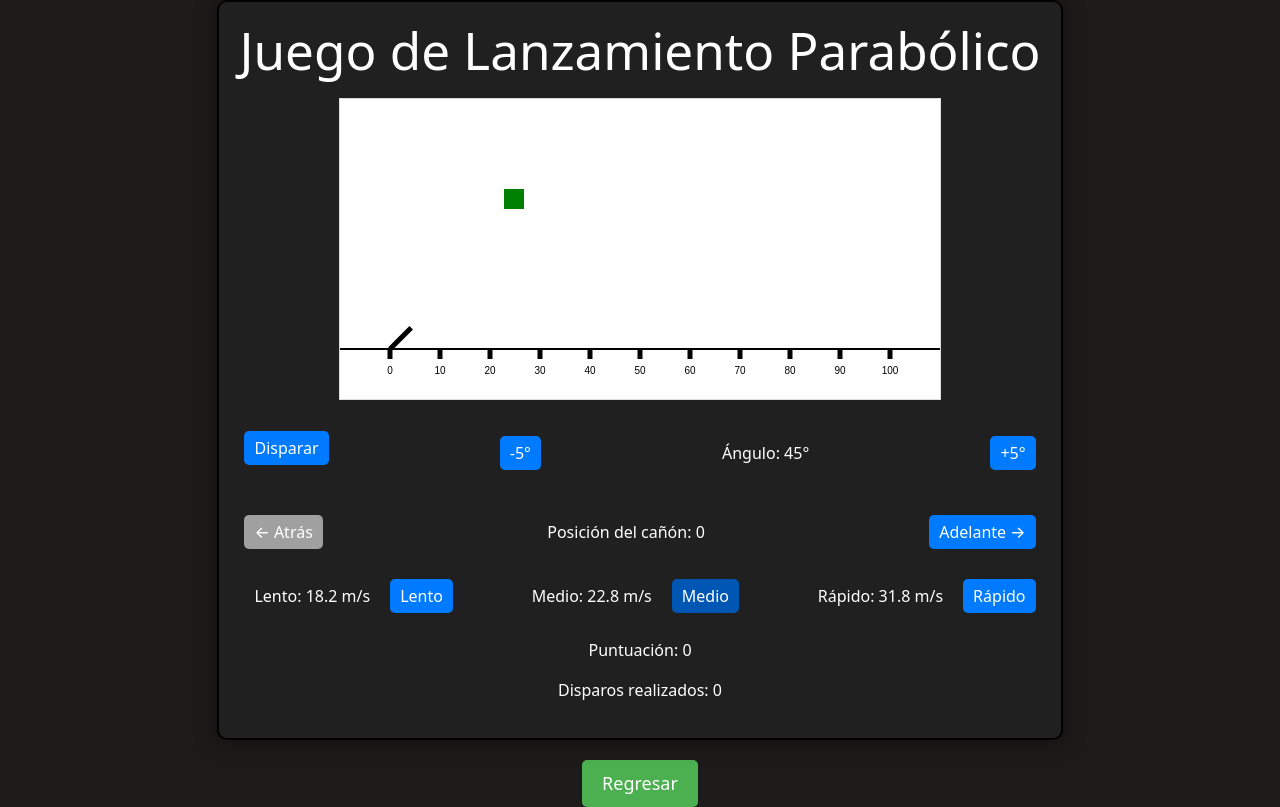
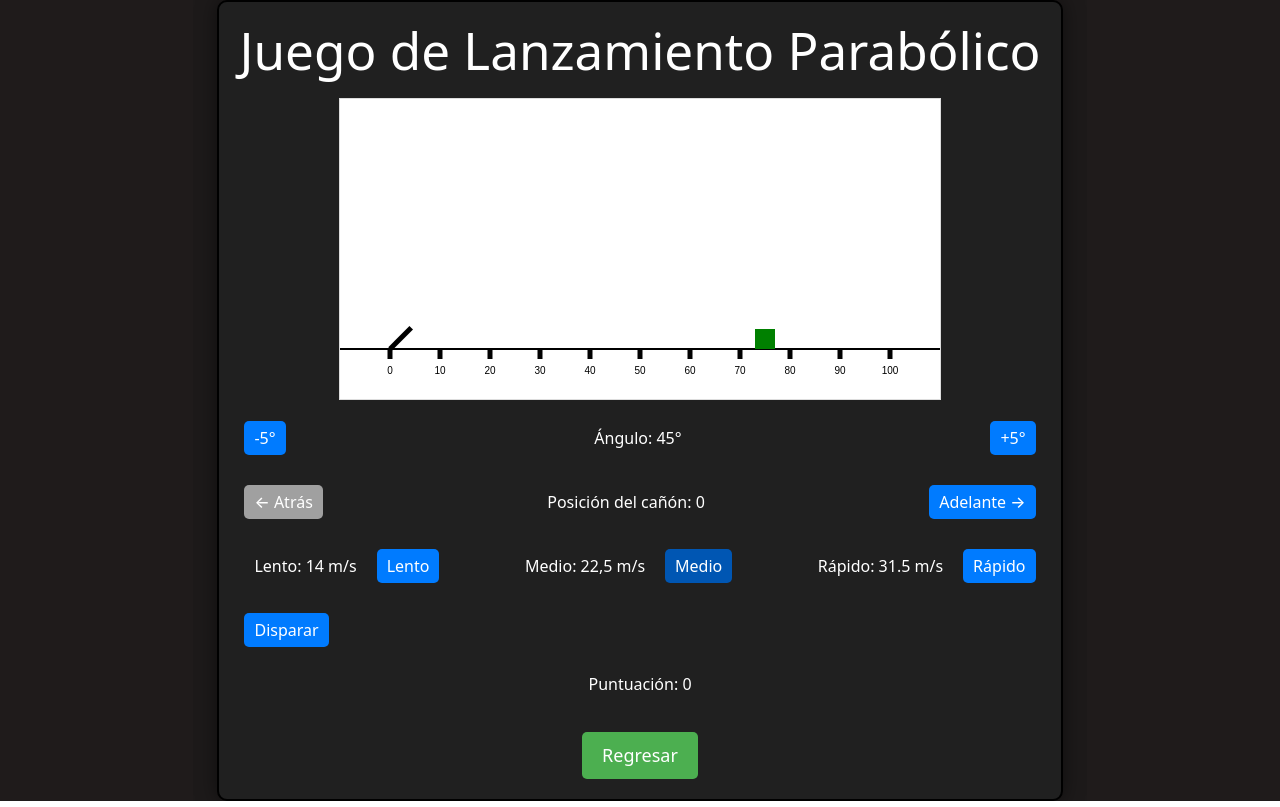
Before and after one commit to davidmurati/JuegoFisica, a React (Vite) app: page /Juego3 in a window 1280 px wide. Both pictures are taken after a click on the button "Iniciar Juego". Built offline with nearby package versions, Linux system fonts and the light colour scheme.

Commit message:
8 commit appEjercicio

```diff
--- a/src/component/Juego3/Juego3.jsx
+++ b/src/component/Juego3/Juego3.jsx
@@ -1,3 +1,267 @@
+import React, { useState, useEffect, useRef } from 'react';
+import './Juego3.css';
+
+const ParabolicShot = () => {
+  const [gameStarted, setGameStarted] = useState(false);
+  const [angle, setAngle] = useState(45);
+  const [score, setScore] = useState(0);
+  const [targetPosition, setTargetPosition] = useState(0);
+  const [velocity, setVelocity] = useState('medio');
+  const [cannonPosition, setCannonPosition] = useState(0);
+  const [refresh, setRefresh] = useState(0);
+  const [shotCount, setShotCount] = useState(0);
+  const canvasRef = useRef(null);
+
+  const gravity = 9.8;
+  const canvasWidth = 600;
+  const canvasHeight = 300;
+  const baseCannonX = 50;
+  const cannonY = canvasHeight - 50;
+  const maxDistance = 100;
+  const scale = (canvasWidth - 100) / maxDistance;
+
+  const velocities = {
+    lento: 30,
+    medio: 50,
+    rapido: 70,
+  };
+
+  useEffect(() => {
+    if (gameStarted) {
+      drawGame();
+    } else {
+      drawStartScreen();
+    }
+  }, [gameStarted, angle, targetPosition, velocity, cannonPosition, refresh]);
+
+  const startGame = () => {
+    setGameStarted(true);
+    setScore(0);
+    setShotCount(0);
+    setNewTarget();
+  };
+
+  const setNewTarget = () => {
+    const newPosition = Math.floor(Math.random() * 20) * 5 + 5;
+    setTargetPosition(newPosition);
+  };
+
+  const drawStartScreen = () => {
+    const canvas = canvasRef.current;
+    const ctx = canvas.getContext('2d');
+    ctx.clearRect(0, 0, canvasWidth, canvasHeight);
+    ctx.font = '30px Arial';
+    ctx.fillStyle = 'black';
+    ctx.textAlign = 'center';
+    ctx.fillText('Presiona "Iniciar Juego"', canvasWidth / 2, canvasHeight / 2);
+  };
+
+  const drawGame = () => {
+    const canvas = canvasRef.current;
+    const ctx = canvas.getContext('2d');
+    ctx.clearRect(0, 0, canvasWidth, canvasHeight);
+
+    ctx.beginPath();
+    ctx.moveTo(0, cannonY);
+    ctx.lineTo(canvasWidth, cannonY);
+    ctx.strokeStyle = 'black';
+    ctx.lineWidth = 2;
+    ctx.stroke();
+
+    const currentCannonX = baseCannonX + cannonPosition * scale;
+
+    ctx.beginPath();
+    ctx.moveTo(currentCannonX, cannonY);
+    ctx.lineTo(
+      currentCannonX + 30 * Math.cos((angle * Math.PI) / 180),
+      cannonY - 30 * Math.sin((angle * Math.PI) / 180)
+    );
+    ctx.strokeStyle = 'black';
+    ctx.lineWidth = 5;
+    ctx.stroke();
+
+    const targetX = baseCannonX + targetPosition * scale;
+    ctx.fillStyle = 'green';
+    ctx.fillRect(targetX - 10, cannonY - 20, 20, 20);
+
+    for (let i = 0; i <= maxDistance; i += 10) {
+      const x = baseCannonX + i * scale;
+      ctx.beginPath();
+      ctx.moveTo(x, cannonY);
+      ctx.lineTo(x, cannonY + 10);
+      ctx.stroke();
+
+      ctx.font = '10px Arial';
+      ctx.fillStyle = 'black';
+      ctx.textAlign = 'center';
+      ctx.fillText(i.toString(), x, cannonY + 25);
+    }
+  };
+
+  const shoot = () => {
+    if (!gameStarted) return;
+
+    setShotCount((prevCount) => prevCount + 1);
+
+    const canvas = canvasRef.current;
+    const ctx = canvas.getContext('2d');
+    let t = 0;
+
+    const animate = () => {
+      ctx.clearRect(0, 0, canvasWidth, canvasHeight);
+      drawGame();
+
+      const currentCannonX = baseCannonX + cannonPosition * scale;
+      const v = velocities[velocity];
+      const x = currentCannonX + v * Math.cos((angle * Math.PI) / 180) * t;
+      const y = cannonY - (v * Math.sin((angle * Math.PI) / 180) * t - 0.5 * gravity * t * t);
+
+      ctx.beginPath();
+      ctx.moveTo(currentCannonX, y);
+      ctx.lineTo(currentCannonX, cannonY);
+      ctx.strokeStyle = 'rgba(0, 0, 0, 0.3)';
+      ctx.stroke();
+
+      ctx.beginPath();
+      ctx.arc(x, cannonY, 5, 0, 2 * Math.PI);
+      ctx.fillStyle = 'rgba(0, 0, 0, 0.3)';
+      ctx.fill();
+
+      ctx.beginPath();
+      ctx.moveTo(currentCannonX, cannonY);
+      ctx.lineTo(x, cannonY);
+      ctx.strokeStyle = 'rgba(0, 0, 0, 0.1)';
+      ctx.stroke();
+
+      ctx.beginPath();
+      ctx.arc(x, y, 5, 0, 2 * Math.PI);
+      ctx.fillStyle = 'red';
+      ctx.fill();
+
+      const targetX = baseCannonX + targetPosition * scale;
+
+      if (Math.abs(x - targetX) < 15 && y > cannonY - 25) {
+        let points = 0;
+        if (velocity === 'lento') points = 3;
+        else if (velocity === 'medio') points = 2;
+        else if (velocity === 'rapido') points = 1;
+
+        if (angle >= 45) points += 2;
+
+        setScore((prevScore) => prevScore + points);
+        setNewTarget();
+        setRefresh((prev) => prev + 1);
+        return;
+      }
+
+      if (x > canvasWidth || y > cannonY) {
+        setScore((prevScore) => prevScore - 1);
+        setRefresh((prev) => prev + 1);
+        return;
+      }
+
+      t += 0.1;
+      requestAnimationFrame(animate);
+    };
+
+    animate();
+  };
+
+  const changeAngle = (delta) => {
+    if (!gameStarted) return;
+    setAngle((prevAngle) => {
+      const newAngle = prevAngle + delta;
+      return Math.max(0, Math.min(90, newAngle));
+    });
+    setRefresh((prev) => prev + 1);
+  };
+
+  const moveCanon = (delta) => {
+    if (!gameStarted) return;
+    setCannonPosition((prevPosition) => {
+      const newPosition = prevPosition + delta;
+      return Math.max(0, Math.min(30, newPosition));
+    });
+    setRefresh((prev) => prev + 1);
+  };
+
+  const changeVelocity = (newVelocity) => {
+    if (!gameStarted) return;
+    setVelocity(newVelocity);
+    setRefresh((prev) => prev + 1);
+  };
+
+  return (
+    <div className="container">
+
+      <div className="game-board">
+        <h1>Juego de Lanzamiento Parabólico</h1>
+        <canvas ref={canvasRef} width={canvasWidth} height={canvasHeight} className="game-canvas" />
+
+        {gameStarted && (
+          <>
+            <div className="controls">
+              <button onClick={() => changeAngle(-5)} disabled={angle <= 0}>
+                -5°
+              </button>
+              <span>Ángulo: {angle}°</span>
+              <button onClick={() => changeAngle(5)} disabled={angle >= 90}>
+                +5°
+              </button>
+            </div>
+            <div className="controls">
+              <button onClick={() => moveCanon(-5)} disabled={cannonPosition <= 0}>
+                ← Atrás
+              </button>
+              <span>Posición del cañón: {cannonPosition}</span>
+              <button onClick={() => moveCanon(5)} disabled={cannonPosition >= 30}>
+                Adelante →
+              </button>
+            </div>
+            <div className="controls">
+              <div>
+                <span>Lento: 14 m/s</span>
+                <button onClick={() => changeVelocity('lento')} className={velocity === 'lento' ? 'active' : ''}>
+                  Lento
+                </button>
+              </div>
+              <div>
+                <span>Medio: 22,5 m/s</span>
+                <button onClick={() => changeVelocity('medio')} className={velocity === 'medio' ? 'active' : ''}>
+                  Medio
+                </button>
+              </div>
+              <div>
+                <span>Rápido: 31.5 m/s</span>
+                <button onClick={() => changeVelocity('rapido')} className={velocity === 'rapido' ? 'active' : ''}>
+                  Rápido
+                </button>
+              </div>
+            </div>
+            <div className="controls">
+              <button onClick={shoot} className="shoot-button">
+                Disparar
+              </button>
+            </div>
+            <div className="score">Puntuación: {score}</div>
+            <button onClick={() => window.location.href = "/"} className="shoot-button">
+                Regresar
+              </button>
+          </>
+        )}
+      </div>
+      {!gameStarted && (
+          <button onClick={startGame} className="start-button">
+            Iniciar Juego
+          </button>
+        )}
+    </div>
+  );
+};
+
+export default ParabolicShot;
+
+/* version con movimiento de la caja
 import React, { useState, useEffect, useRef } from 'react';
 import './Juego3.css';
 
@@ -264,3 +528,5 @@ const ParabolicShot = () => {
 };
 
 export default ParabolicShot;
+
+*/
```
